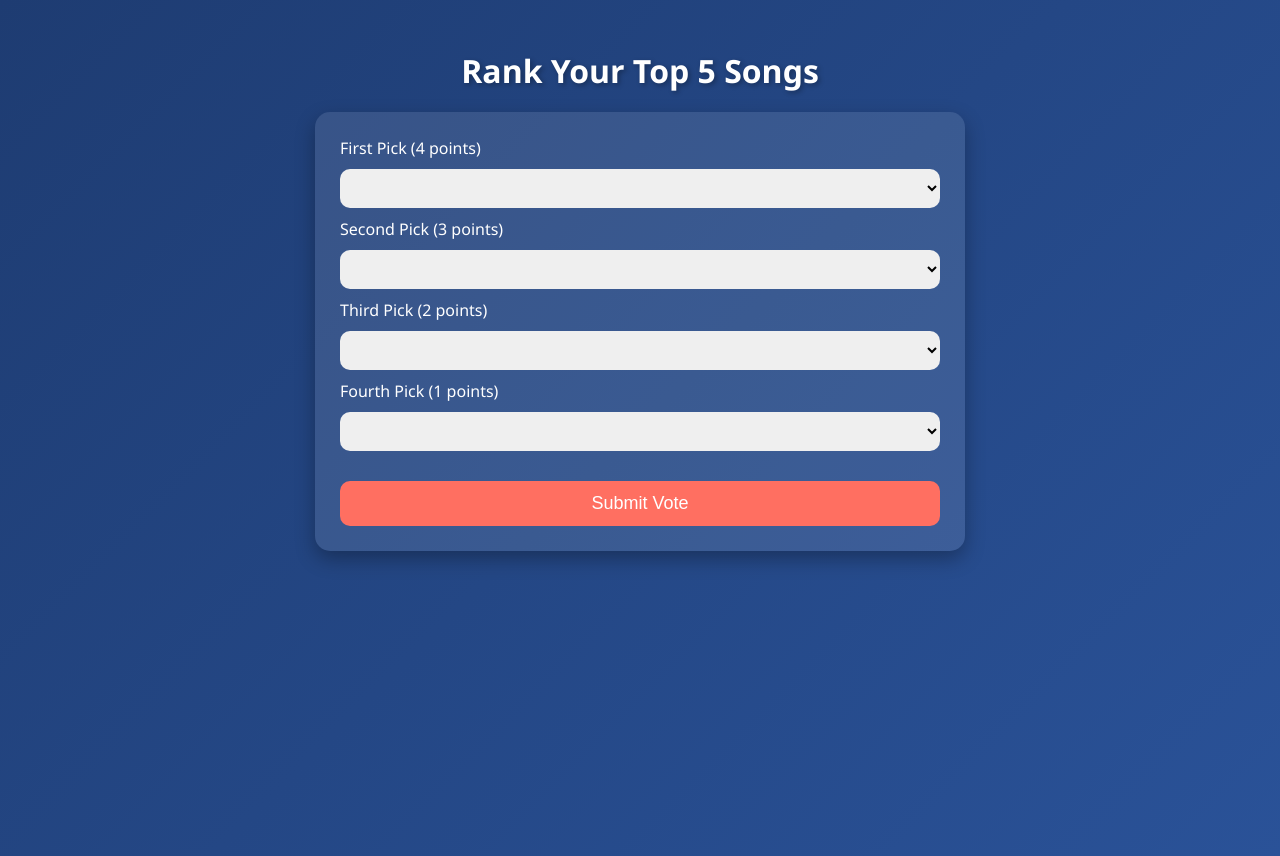
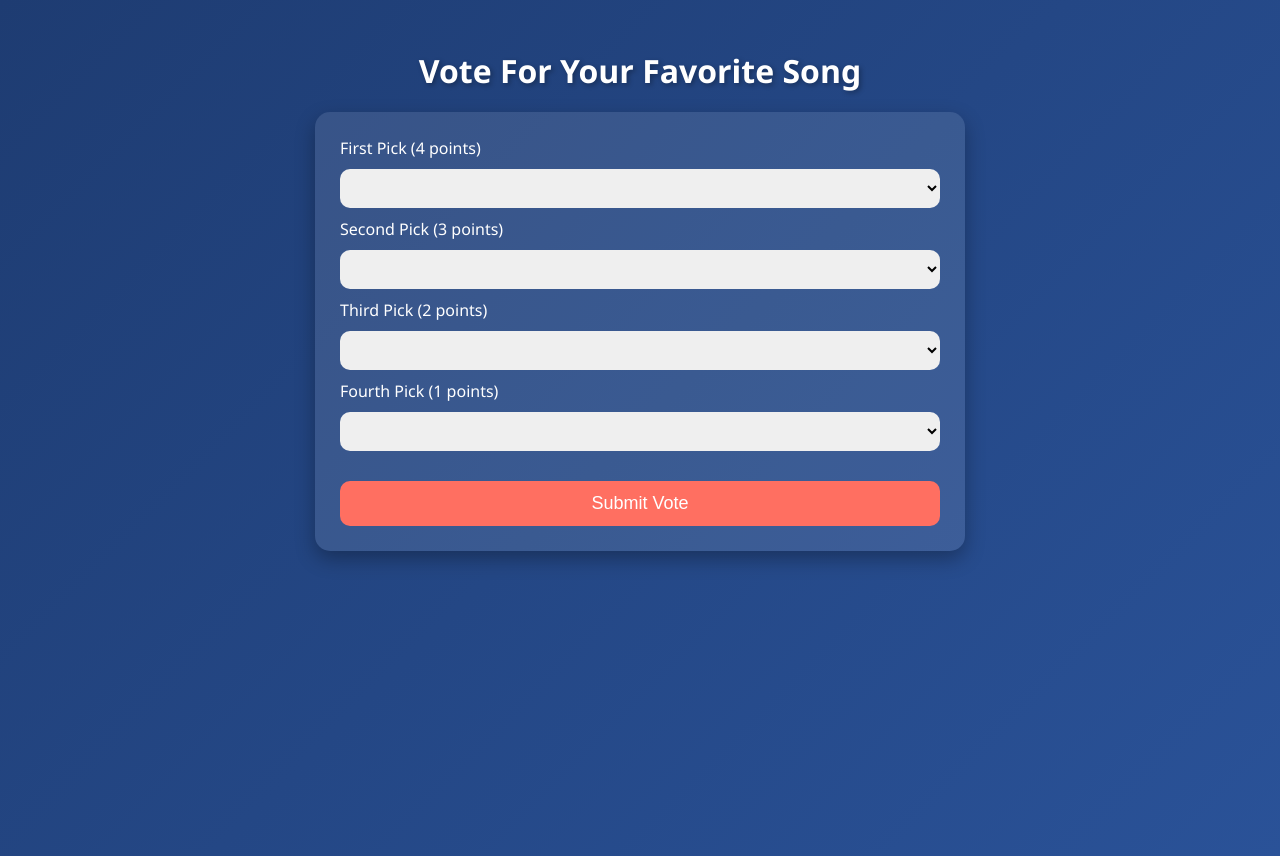
Before and after one commit to billymyster/Vote, a plain HTML site: page index.html in a window 1280 px wide. Drawn offline with Linux system fonts and the light colour scheme; no server answers.

Commit message:
clear up title

```diff
--- a/index.html
+++ b/index.html
@@ -3,7 +3,7 @@
 <html lang="en">
 <head>
 <meta charset="UTF-8">
-<title>Rank Your Top 5 Songs</title>
+<title>Vote top song choice</title>
 <style>
 body {
   font-family: 'Segoe UI', Tahoma, Geneva, Verdana, sans-serif;
@@ -88,7 +88,7 @@ button:hover {
    ">
 </a>
 
-<h1>Rank Your Top 5 Songs</h1>
+<h1>Vote For Your Favorite Song</h1>
 
 <div id="voteContainer">
   <form id="voteForm">
```
